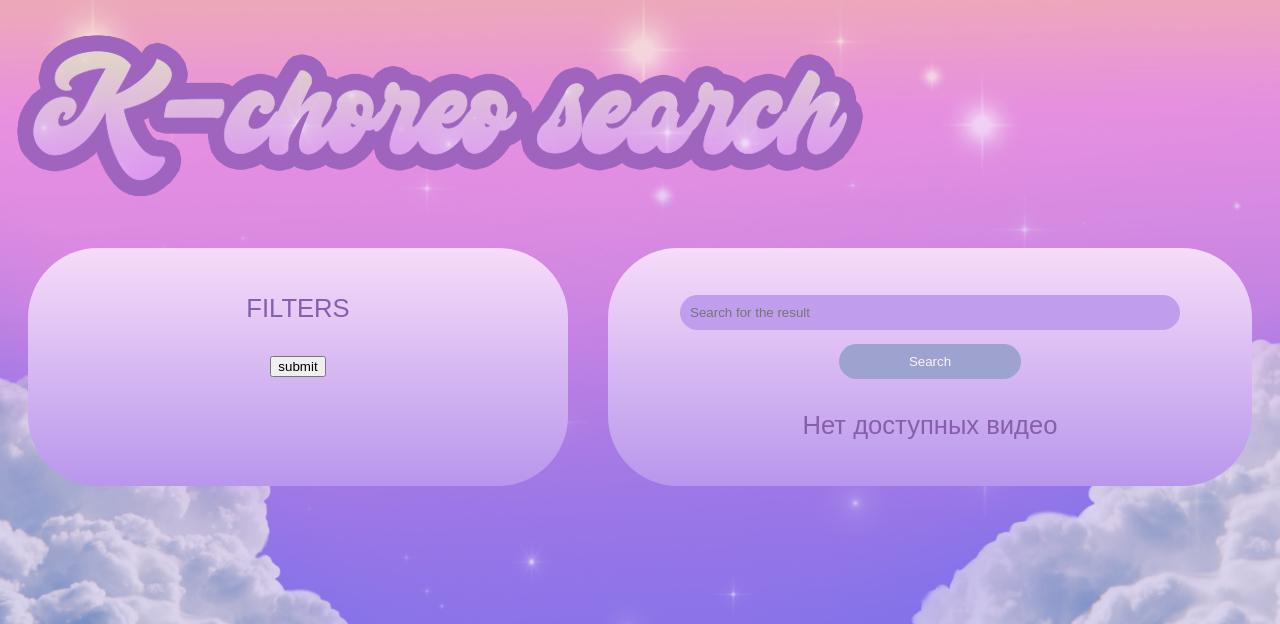
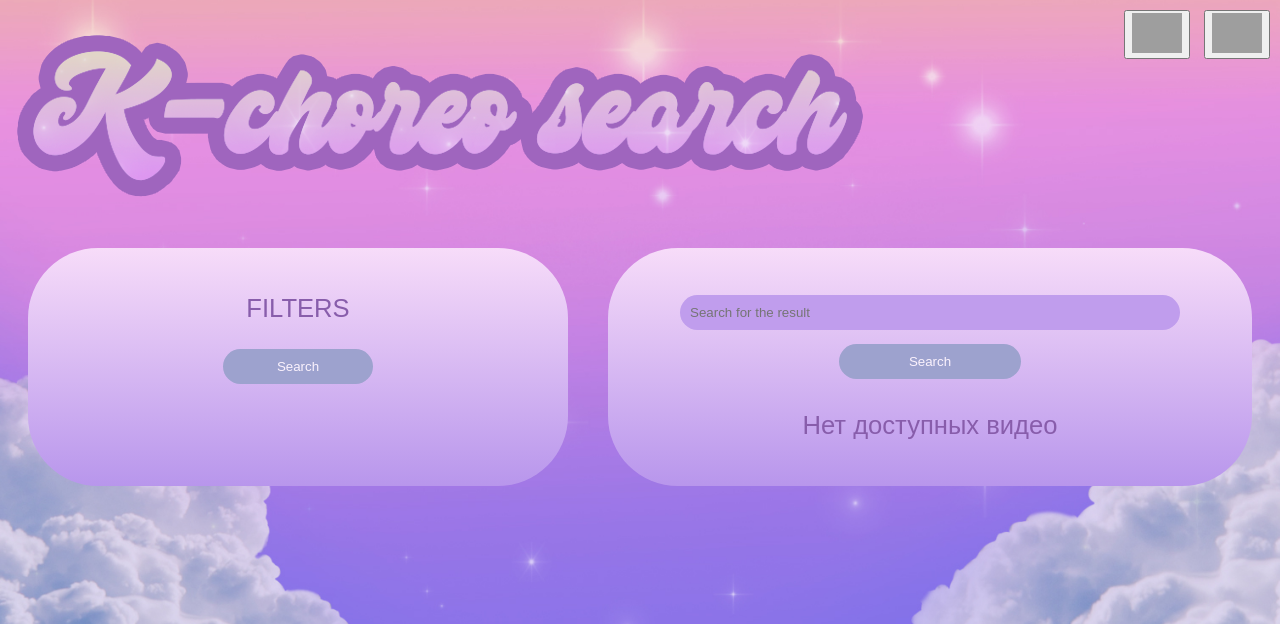
Before and after one commit to imnllly/kchoreosearch, a Flask app: template templates/tasks.html in a window 1280 px wide. Shown: the top 624 px of the page. Run offline with Flask 3, Linux system fonts and the light colour scheme; the template is opened without the code that fills it, so the values that code supplies are empty; some web fonts are replaced; grey boxes are pictures that could not be loaded.

Commit message:
Add files via upload
Signed-off-by: yasheks <yakovzeld@gmail.com>

```diff
--- /dev/null
+++ b/static/my_script.js
@@ -0,0 +1,15 @@
+var arrLang ={
+    ru:{
+        'FILTERS': 'ФИЛЬТРЫ',
+        'gender': 'пол участников'
+        'number': 'кол-во участников'
+        'search_bar': 'результаты поиска'
+        'zero': 'Нет доступных видео'
+    },
+    en:{
+        'FILTERS': 'FILTERS',
+        'gender': 'gender'
+        'number': 'number'
+        "search_bar": 'Search for the result'
+        'zero': 'empty'
+    },
--- a/static/style.css
+++ b/static/style.css
@@ -8,6 +8,22 @@ body {
 .container {
     display: flex;
     justify-content: center;
+}
+.translate_en,
+.translate_rus {
+    cursor: pointer;
+
+    margin-left: 12px;
+    position: absolute;
+    top: 10px;
+}
+
+.translate_en {
+    right: 10px;
+}
+
+.translate_rus {
+    right: 90px;
 }
 
 .frame, .frame2 {
--- a/templates/tasks.html
+++ b/templates/tasks.html
@@ -2,6 +2,7 @@
 <html lang="en">
 <head>
     <meta charset="UTF-8">
+    <script src="/static/my_script.js"></script>
     <link rel="stylesheet" href="{{ url_for('static', filename='style.css') }}">
     <title>k-pop choreography search</title>
     <style>
@@ -24,13 +25,17 @@
 <div class="logo">
     <img src="../static/logo.png" alt="Logotype">
 </div>
+
+        <button id="en" class="translate_en header-item-lang-en"><img src="../static/uk.png" width="50" height="40"></button>
+
+        <button id="ru" class="translate_rus header-item-lang-en"><img src="../static/rus.jpg" width="50" height="40"></button>
 <section>
     <form>
         <div class="container">
 
             <div class="frame">
 
-                <p class="filter">FILTERS</p>
+                <p class="filter lang" key="FILTERS">FILTERS</p>
                 <div class="tags">
                     {% for group in filter_groups %}
                     <h5>{{ group['title'] }}</h5>
@@ -45,11 +50,11 @@
                         {% endfor %}
                     </center>
                     {% endfor %}
-                    <button type="submit">submit</button>
+                    <input type="submit" class="submit" value="Search"></p>
                 </div>
             </div>
             <div class="frame2">
-                <div class="searchbar">
+                <div class="searchbar lang"key="">
                     <p><input type="search" name="q" class="search" placeholder="Search for the result"
                               value="{{ request.args.get('q', '') }}">
                         <input type="submit" class="submit" value="Search"></p>
@@ -57,27 +62,35 @@
                 </div>
                 {% if videos %}
                 <div class="videos-container">
+
                     <div class="column">
+                        <center>
                             {% for video in videos %}
                             {% if loop.index is even %}
                             <div class="video-card">
-                            <center><iframe width="320" height="240" src="{{ video }}"></iframe></center>
+                                <center>
+                                    <iframe width="320" height="240" src="{{ video }}"></iframe>
+                                </center>
                             </div>
                             {% endif %}
                             {% endfor %}
+                        </center>
                     </div>
                     <div class="column">
+
                         {% for video in videos %}
                         {% if loop.index is odd %}
                         <div class="video-card">
-                            <center><iframe width="320" height="240" src="{{ video }}"></iframe></center>
+                            <center>
+                                <iframe width="320" height="240" src="{{ video }}"></iframe>
+                            </center>
                         </div>
                         {% endif %}
                         {% endfor %}
                     </div>
                 </div>
                 {% else %}
-                <center><p>Нет доступных видео</p></center>
+                <center><p class = "lang" key="zero">Нет доступных видео</p></center>
                 {% endif %}
                 </p>
             </div>
```
Lines whose indentation alone changed are shown as unchanged.
